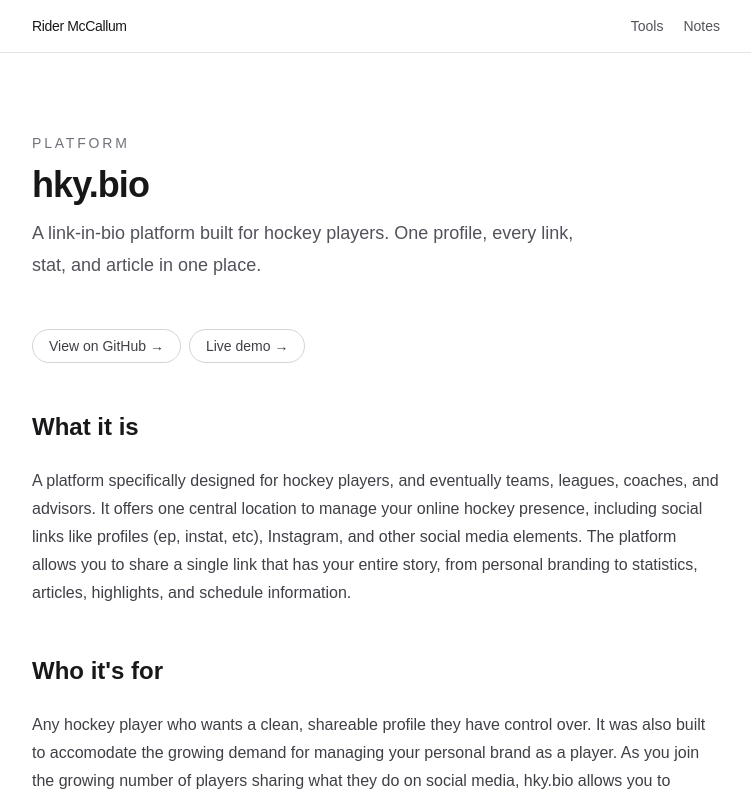
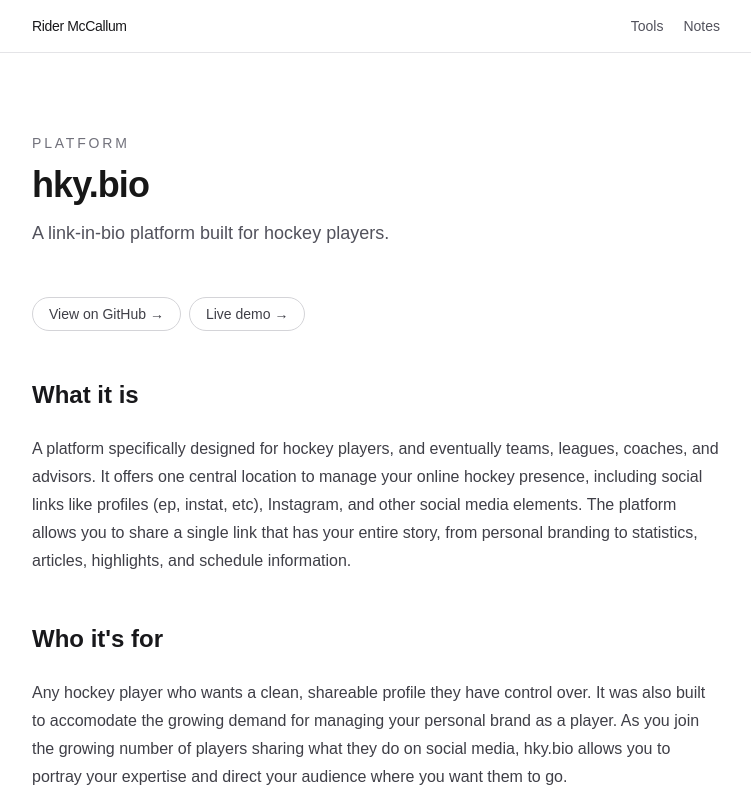
Before and after one commit to ridermcc/ridermccallum-com, a Next.js app: page /tools/hky-bio in a window 1280 px wide. Shown: the top 800 px of the page, without its empty margins (264-1015 px from the left). Built offline with nearby package versions, Linux system fonts and the light colour scheme.

Commit message:
tool summary simplified for offseason dashboard and hky.bio

```diff
--- a/src/content/tools/hky-bio.mdx
+++ b/src/content/tools/hky-bio.mdx
@@ -1,7 +1,7 @@
 export const metadata = {
   title: "hky.bio",
   summary:
-    "A link-in-bio platform built for hockey players. One profile, every link, stat, and article in one place.",
+    "A link-in-bio platform built for hockey players.",
   audience: ["player", "coach", "agent"],
   demo: "https://www.hky.bio/rider",
   repo: "https://github.com/ridermcc/hky-bio",
--- a/src/content/tools/offseason-dashboard.mdx
+++ b/src/content/tools/offseason-dashboard.mdx
@@ -1,7 +1,7 @@
 export const metadata = {
   title: "Offseason Dashboard",
   summary:
-    "A 17-week offseason training dashboard for hockey players. Clone, run a 5-question setup, and let Claude Code log your daily workouts.",
+    "An offseason training dashboard for hockey players.",
   audience: ["player"],
   repo: "https://github.com/ridermcc/offseason-dashboard",
   status: "Tool",
```
